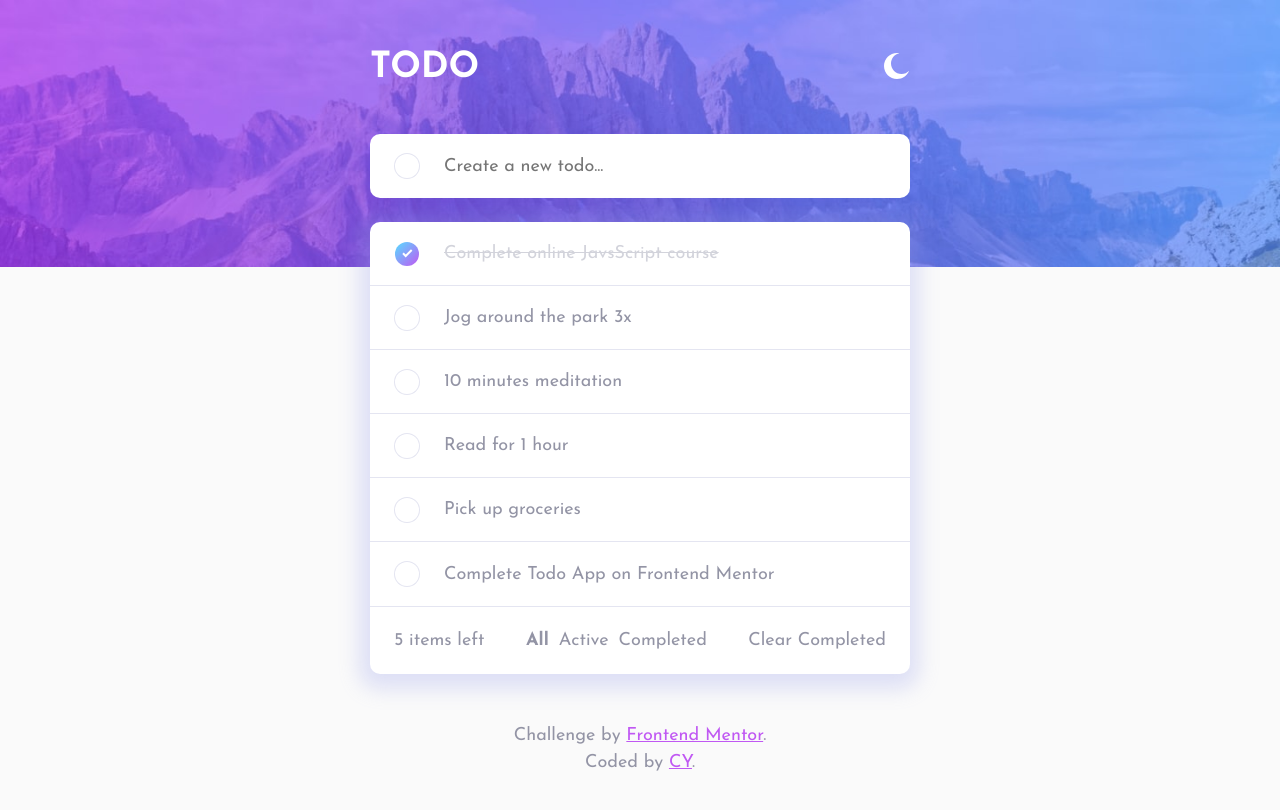
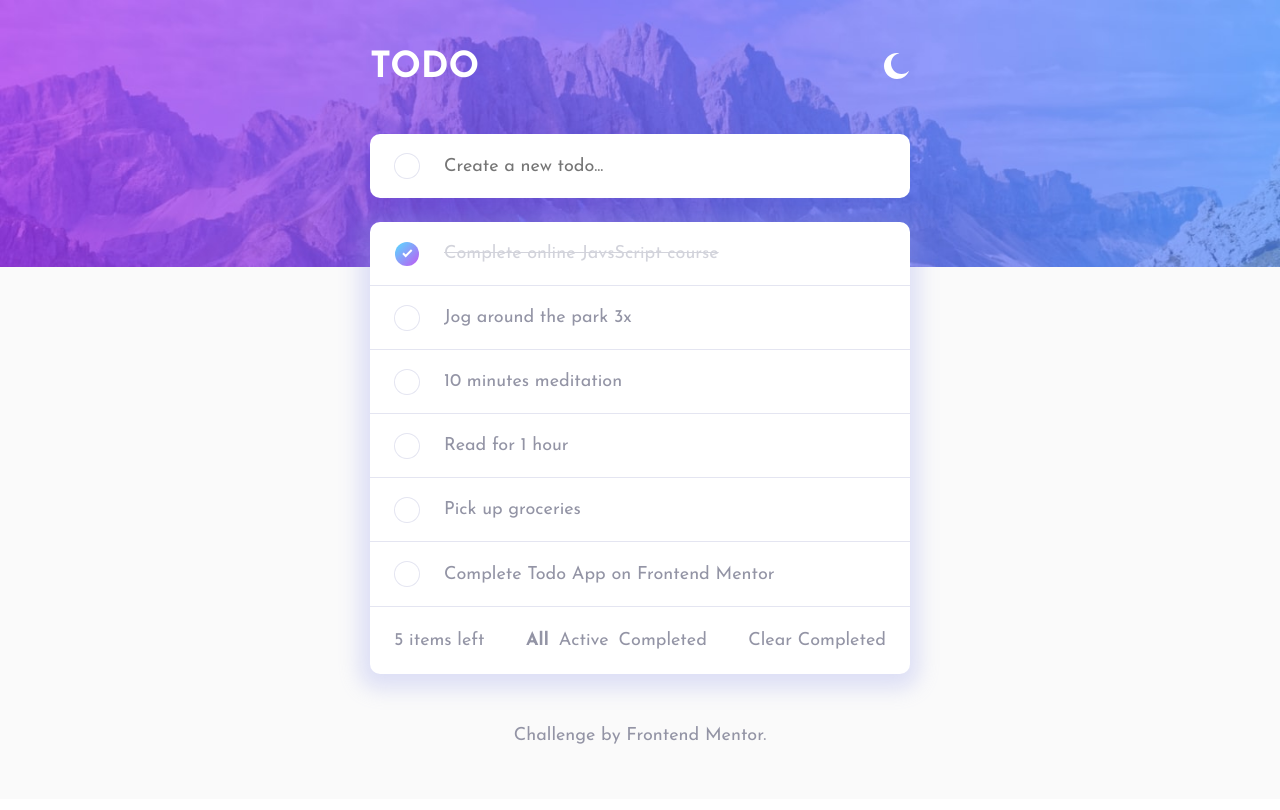
Before and after one commit to Durgadharani-codilar/Todolist, a React (Create React App) app: page / in a window 1280 px wide. Shown: the top 810 px of the page. Built offline with nearby package versions, Linux system fonts and the light colour scheme.

Commit message:
Update Footer.js

```diff
--- a/src/components/Footer.js
+++ b/src/components/Footer.js
@@ -2,15 +2,9 @@
   return (
     <footer>
       <p>
-        Challenge by{" "}
-        <a href="https://www.frontendmentor.io?ref=challenge">
-          Frontend Mentor
-        </a>
-        .
+        Challenge by Frontend Mentor.
       </p>
-      <p>
-        Coded by <a href="http://cyishere.dev">CY</a>.
-      </p>
+
     </footer>
   );
 };
```
